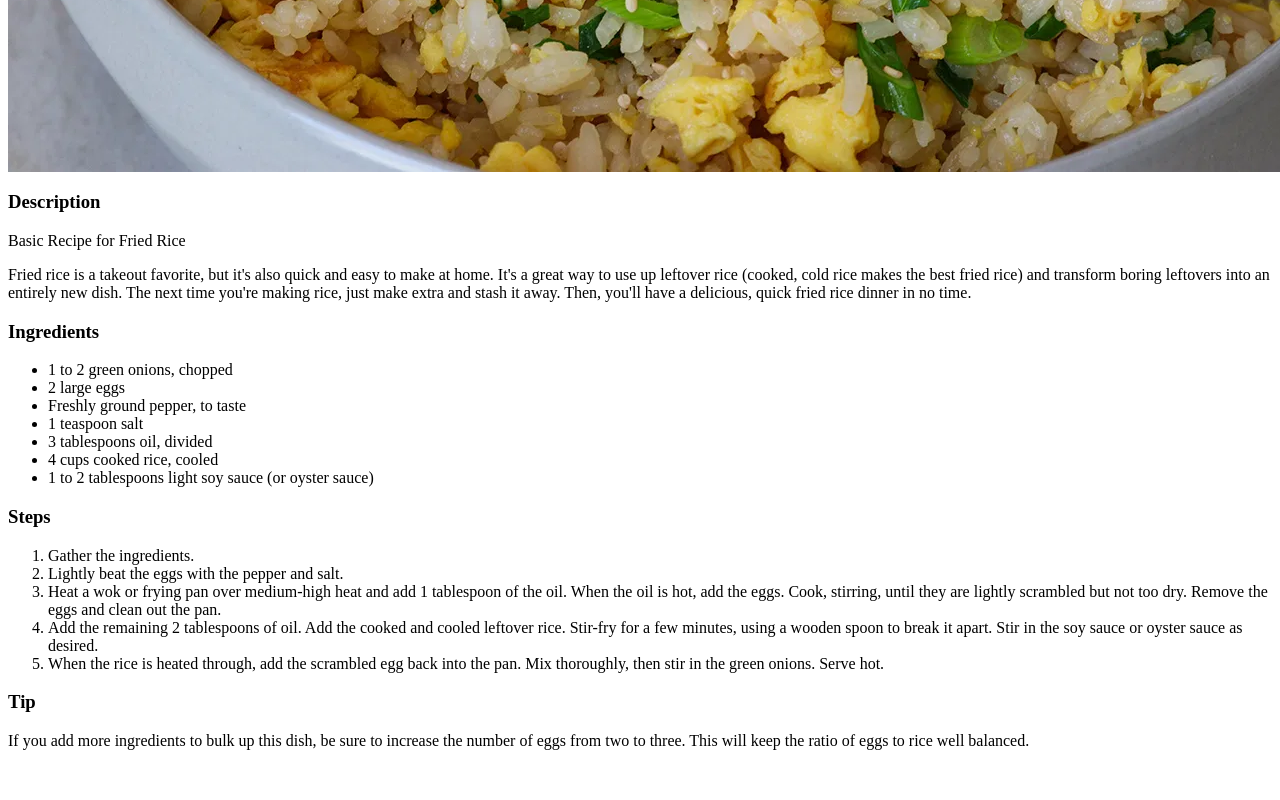
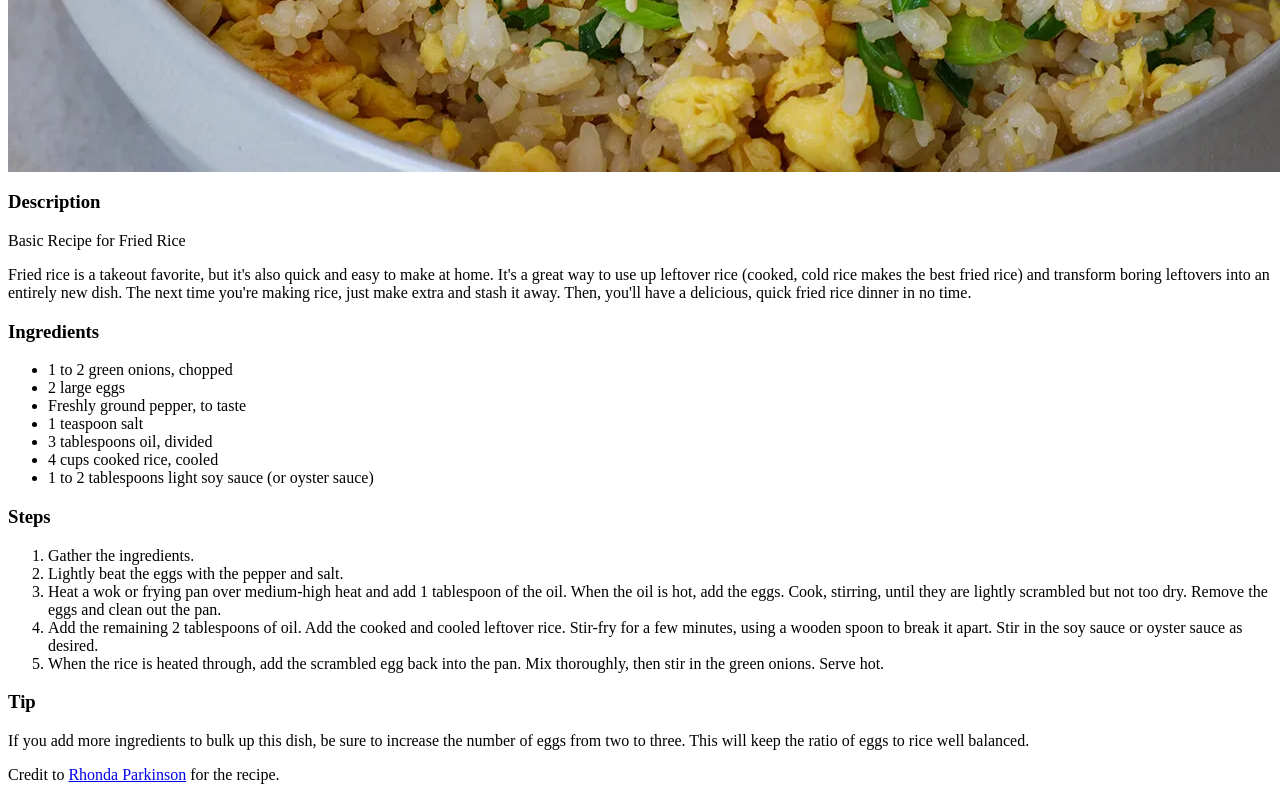
Before and after one commit to KuroChimera/odin-recipes, a plain HTML site: page recipes/friedrice.html in a window 1280 px wide. Shown: the part 761-1561 px from the top of the page. Before the commit the page ends 1527 px from the top, so only its background shows below. Drawn offline with Linux system fonts and the light colour scheme.

Commit message:
Added recipe credits

```diff
--- a/recipes/friedrice.html
+++ b/recipes/friedrice.html
@@ -50,6 +50,8 @@
         <p>If you add more ingredients to bulk up this dish, be sure to increase the number of eggs from two to three.
             This will keep the ratio of eggs to rice well balanced.</p>
 
+        <p>Credit to <a href="https://www.thespruceeats.com/basic-recipe-for-fried-rice-695055">Rhonda Parkinson</a> for the recipe.</p>
+
 
     </body>
 </html>
```
